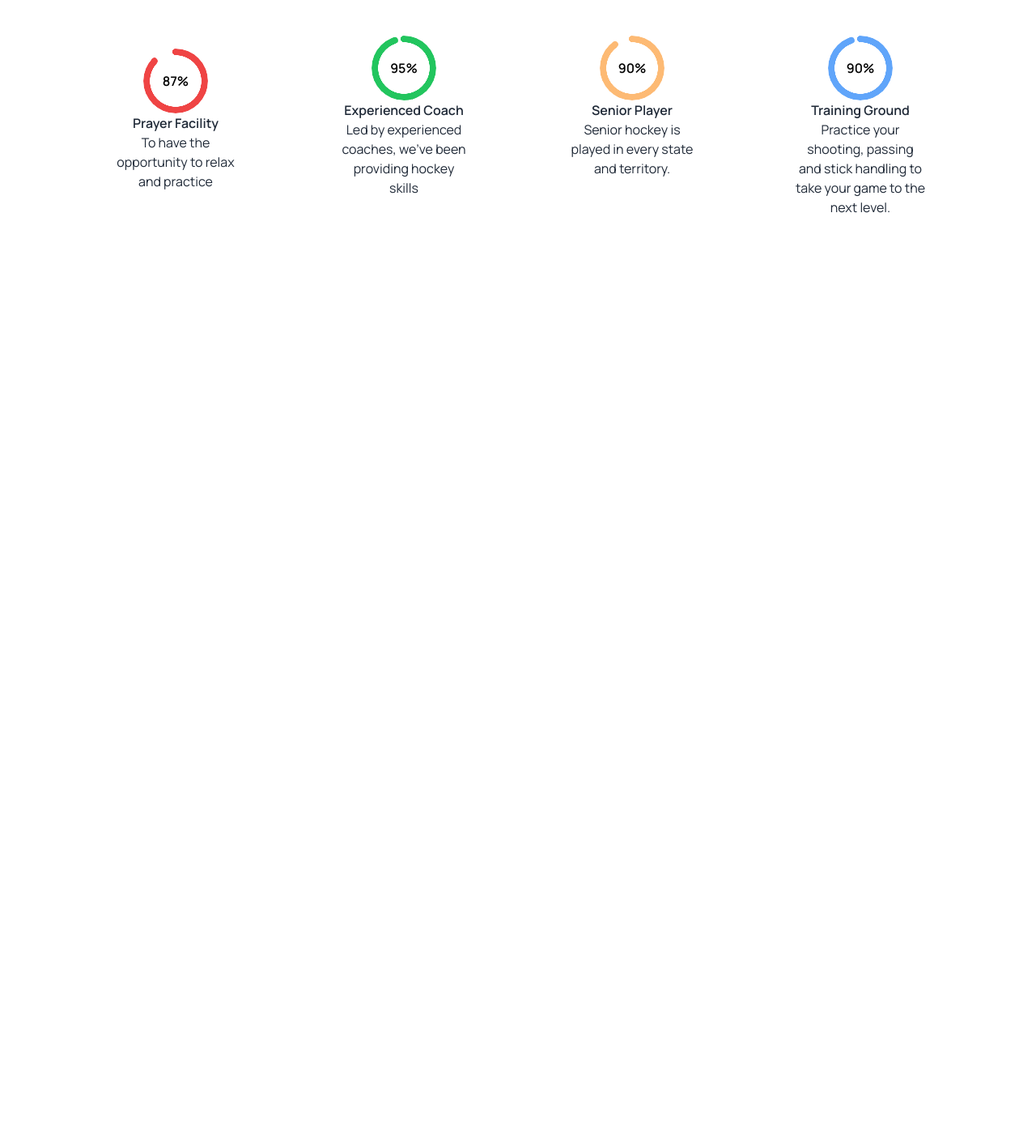
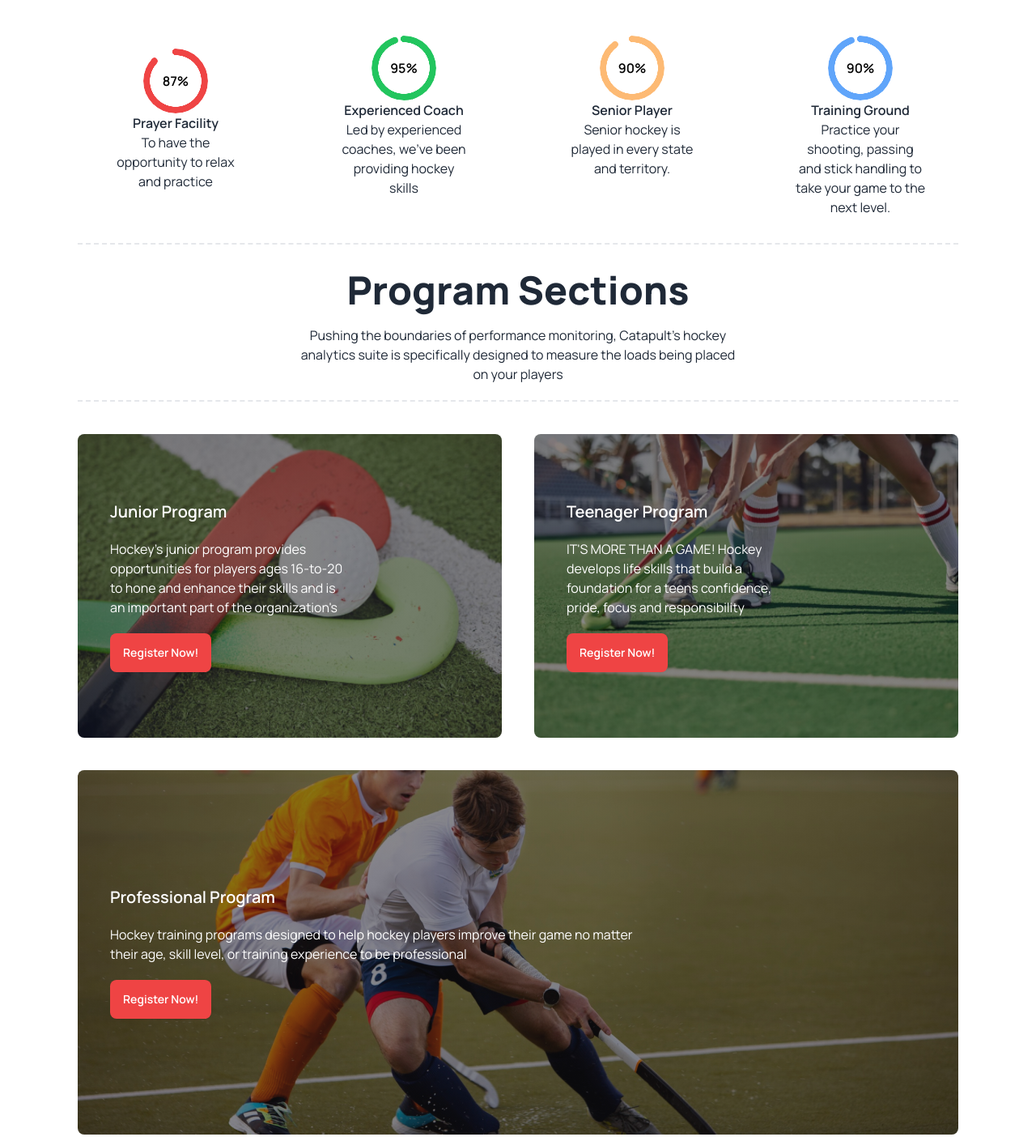
Before and after one commit to nhwnahid007/hockeys-club, a plain HTML site: page index.html in a window 1280 px wide. Shown: the part 822-2226 px from the top of the page at 81% size. Before the commit the page ends 1122 px from the top, so only its background shows below. Drawn offline with nearby package versions, Linux system fonts and the light colour scheme.

Commit message:
Added program  and  responsive

```diff
--- a/index.html
+++ b/index.html
@@ -91,7 +91,7 @@
             <div
               class="absolute flex justify-between transform -translate-y-1/2 left-5 right-5 top-1/2"
             >
-              <a href="#slide4" class="btn btn-circle">❮</a>
+              <a href="#slide3" class="btn btn-circle">❮</a>
               <a href="#slide2" class="btn btn-circle">❯</a>
             </div>
           </div>
@@ -176,6 +176,56 @@
             </div>
           </div>
       </section>
+      <section class="container mx-auto lg:px-24 px-8 my-8">
+
+        <h1 class="border-dashed border-b-2"></h1>
+        <div class="">
+          <h2 class="pt-8 text-5xl font-extrabold text-center">
+            Program Sections
+          </h2>
+          <p class="text-center py-5 w-1/2 mx-auto">
+            Pushing the boundaries of performance monitoring, Catapult's hockey analytics suite is specifically designed to measure the loads being placed on your players
+          </p>
+          <h1 class="border-dashed border-b-2"></h1>
+        </div>
+
+        <div class="mt-10 grid grid-cols-1 lg:grid-cols-2 gap-10 w-fit rounded-md">
+            <div class="flex h-[375px] items-center rounded-lg  bg-no-repeat bg-center bg-cover bg-[linear-gradient(180deg,#13131880,#13131880),url('Images/2.png')]">
+                <div class="p-10">
+                    <h2 class="card-title font-semibold text-white">Junior Program</h2>
+                      <p class="text-white py-5 w-2/3">Hockey's junior program provides opportunities for players ages 16-to-20 to hone and enhance their skills and is an important part of the organization's </p>
+                      <div class="card-actions">
+                        <button class="btn bg-red-500 text-white border-none">Register Now!</button>
+                </div>
+            </div>
+        </div>
+
+        <div class="flex h-[375px] items-center rounded-lg  bg-no-repeat bg-center bg-cover bg-[linear-gradient(180deg,#13131880,#13131880),url('Images/3.png')]">
+            <div class="p-10">
+                <h2 class="card-title font-semibold text-white">Teenager Program</h2>
+                  <p class="text-white py-5 w-2/3">IT'S MORE THAN A GAME! Hockey develops life skills that build a foundation for a teens confidence, pride, focus and responsibility</p>
+                  <div class="card-actions">
+                    <button class="btn bg-red-500 text-white border-none">Register Now!</button>
+            </div>
+        </div>
+    </div>
+
+    <div class="flex lg:col-span-2 h-[450px] items-center rounded-lg  bg-no-repeat bg-center bg-cover bg-[linear-gradient(180deg,#13131880,#13131880),url('Images/4.png')]">
+        <div class="p-10">
+            <h2 class="card-title font-semibold text-white">Professional Program</h2>
+              <p class="text-white py-5 w-2/3">Hockey training programs designed to help hockey players improve their game no matter their age, skill level, or training experience to be professional</p>
+              <div class="card-actions">
+                <button class="btn bg-red-500 text-white border-none">Register Now!</button>
+        </div>
+    </div>
+</div>
+
+
+
+    </div>
+
+
+      </section>
     </main>
   </body>
 </html>
```
Also changed, not shown: notes.txt.
